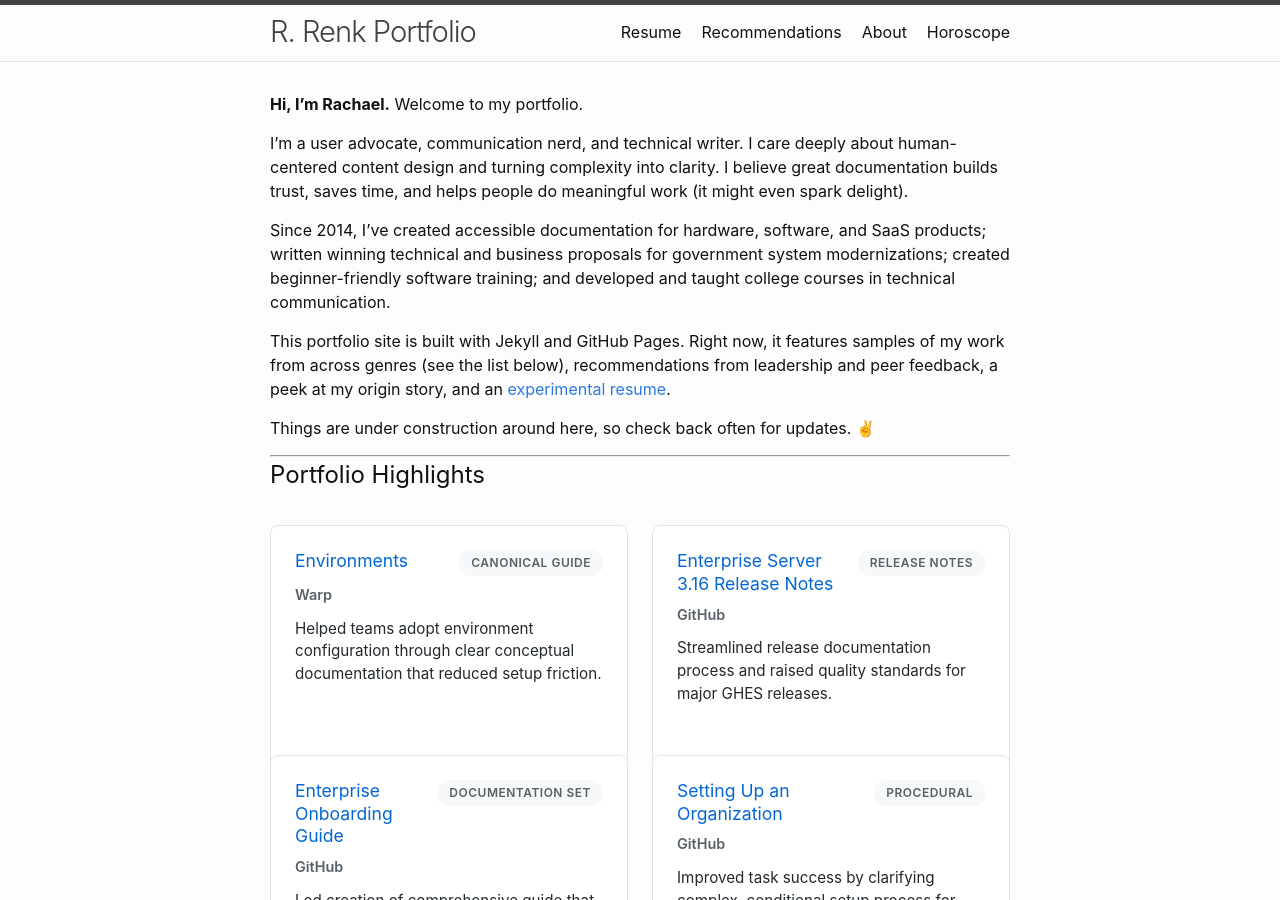
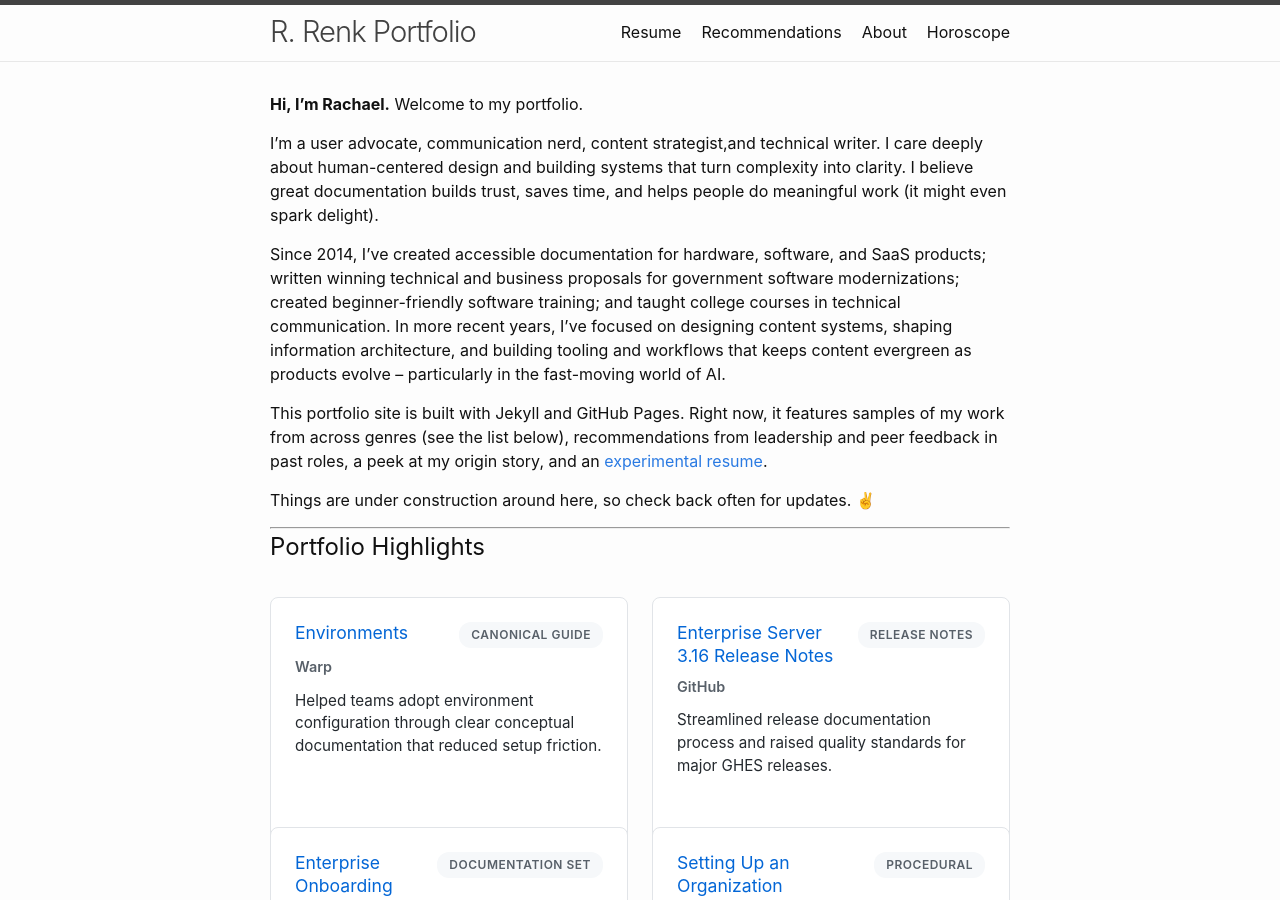
Before and after one commit to rachaelrenk/rachaelrenk.github.io, a Jekyll site: the page built from docs/index.markdown, in a window 1280 px wide and 900 px high. Built offline with Jekyll 4.4.1, drawn with Linux system fonts in a browser that asks for light colours.

Commit message:
about update

```diff
--- a/docs/index.markdown
+++ b/docs/index.markdown
@@ -6,11 +6,11 @@ order: 1
 
 **Hi, I'm Rachael.** Welcome to my portfolio.
 
-I'm a user advocate, communication nerd, and technical writer. I care deeply about human-centered content design and turning complexity into clarity. I believe great documentation builds trust, saves time, and helps people do meaningful work (it might even spark delight).
+I'm a user advocate, communication nerd, content strategist,and technical writer. I care deeply about human-centered design and building systems that turn complexity into clarity. I believe great documentation builds trust, saves time, and helps people do meaningful work (it might even spark delight).
 
-Since 2014, I've created accessible documentation for hardware, software, and SaaS products; written winning technical and business proposals for government system modernizations; created beginner-friendly software training; and developed and taught college courses in technical communication.
+Since 2014, I've created accessible documentation for hardware, software, and SaaS products; written winning technical and business proposals for government software modernizations; created beginner-friendly software training; and taught college courses in technical communication. In more recent years, I've focused on designing content systems, shaping information architecture, and building tooling and workflows that keeps content evergreen as products evolve -- particularly in the fast-moving world of AI.
 
-This portfolio site is built with Jekyll and GitHub Pages. Right now, it features samples of my work from across genres (see the list below), recommendations from leadership and peer feedback, a peek at my origin story, and an [experimental resume](/resume/).
+This portfolio site is built with Jekyll and GitHub Pages. Right now, it features samples of my work from across genres (see the list below), recommendations from leadership and peer feedback in past roles, a peek at my origin story, and an [experimental resume](/resume/).
 
 Things are under construction around here, so check back often for updates. ✌️
 
```
Also changed, not shown: 1 other file.
